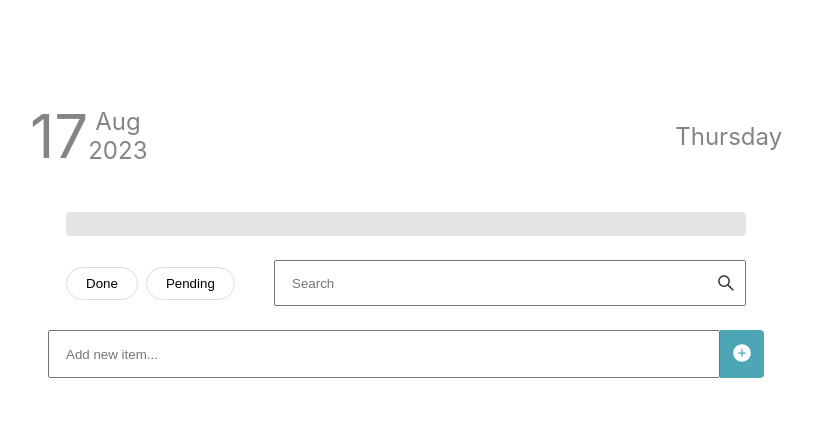
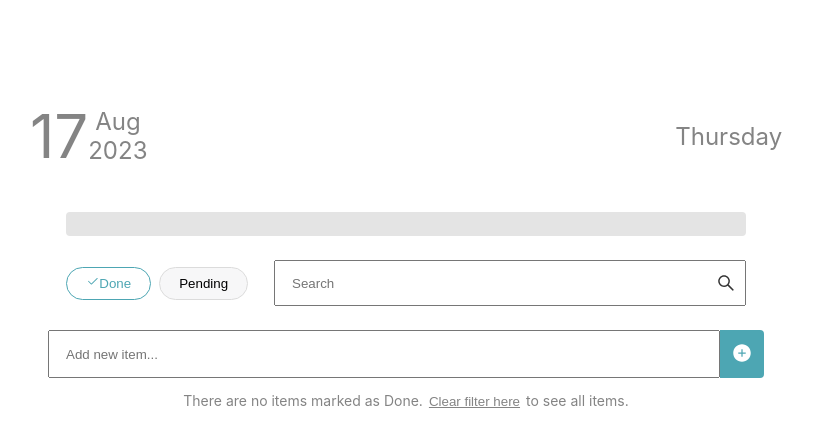
Before and after one commit to sizebay/frontend-challenge, a React (Create React App) app in the folder mid-todo/: page / in a window 1280 px wide. Both pictures are taken after a click on the button "Done". Shown: the top 444 px of the page, without its empty margins (234-1047 px from the left). Built offline with nearby package versions, Linux system fonts and the light colour scheme.

Commit message:
feat: filter ajustment

```diff
--- a/mid-todo/package.json
+++ b/mid-todo/package.json
@@ -10,7 +10,7 @@
     "@types/lodash": "^4.14.197",
     "@types/node": "^12.20.55",
     "@types/react": "^17.0.64",
-    "@types/react-dom": "^17.0.20",
+    "@types/react-dom": "^18.2.7",
     "@types/react-i18next": "^8.1.0",
     "@types/styled-components": "^5.1.26",
     "@types/styled-system": "^5.1.16",
--- a/mid-todo/src/Components/Filter/index.tsx
+++ b/mid-todo/src/Components/Filter/index.tsx
@@ -1,14 +1,87 @@
 import { Container, FilterBtn, FilterInput, Form } from "./style";
 import { AiOutlineSearch } from "react-icons/ai";
+import { BsCheck2 } from "react-icons/bs"
+import { useTodoProvider } from "../../Provider/Todo";
+import { FormEvent, useEffect, useState } from "react";
 
 export default function Filter(){
+  const [searchText, setSearchText] = useState<string>('');
+  const {todoTask, setFilteredTasks, setFilterType,
+    setIsFilterOn, setIsDone, setIsPending, isFilterDone,
+  isFilterPending} = useTodoProvider();
+
+  function handleSearch(e: FormEvent<HTMLFormElement>) {
+    e.preventDefault();
+    const filteredTasks = todoTask.filter((task) => {
+      return task.text.match(searchText);
+    });
+
+    if(searchText.length > 0){
+      setFilteredTasks([...filteredTasks])
+    }else{
+      setFilteredTasks([])
+    }
+  }
+
+  function handleFilterDone(){
+    setIsPending(false)
+    setIsDone(!isFilterDone)
+    const fitleredDoneTask = todoTask.filter((task) => {
+      return task.isCompleted
+    })
+    setFilteredTasks(fitleredDoneTask)
+    if(fitleredDoneTask.length === 0){
+      setFilterType('Done')
+      setIsFilterOn(true)
+    }
+  }
+
+  function handleFilterPending(){
+    setIsDone(false)
+    setIsPending(!isFilterPending)
+    setFilterType('Pending')
+    const fitleredPendingTask = todoTask.filter((task) => {
+      return !task.isCompleted
+    })
+    setFilteredTasks(fitleredPendingTask)
+    if(fitleredPendingTask.length === 0){
+      setFilterType('Pending')
+      setIsFilterOn(true)
+    }
+  }
+
+  useEffect(() => {
+    if(isFilterDone === false && isFilterPending === false){
+      setFilteredTasks([...todoTask])
+      setFilterType('')
+      setIsFilterOn(false)
+    }
+
+  }, [isFilterDone, todoTask, setFilteredTasks, isFilterPending, setIsFilterOn, setFilterType])
+
   return(
     <Container>
       <div>
-        <FilterBtn>Done</FilterBtn>
-        <FilterBtn>Pending</FilterBtn>
+        <FilterBtn
+          onClick={handleFilterDone}
+          isActive={isFilterDone}
+        >
+          {isFilterDone === true &&
+            <BsCheck2 />
+          }
+          Done
+        </FilterBtn>
+        <FilterBtn
+          onClick={handleFilterPending}
+          isActive={isFilterPending}
+        >
+          {isFilterPending === true &&
+            <BsCheck2 />
+          }
+          Pending
+        </FilterBtn>
       </div>
-      <Form>
+      <Form onSubmit={(e) => handleSearch(e)}>
         <AiOutlineSearch style={{
           color: '#333',
           cursor: 'pointer',
@@ -19,7 +92,12 @@ export default function Filter(){
           transform: 'translateY(-50%)',
           width: 20
         }}/>
-        <FilterInput name="search" placeholder="Search"/>
+        <FilterInput
+          name="search"
+          placeholder="Search"
+          onChange={(e) => setSearchText(e.target.value)}
+          value={searchText}
+        />
       </Form>
     </Container>
   )
--- a/mid-todo/src/Components/Filter/style.tsx
+++ b/mid-todo/src/Components/Filter/style.tsx
@@ -15,11 +15,12 @@ export const FilterInput = styled.input`
   width: 450px;
 `
 
-export const FilterBtn = styled.button`
-  background: #FFFFFF 0% 0% no-repeat padding-box;
-  border: 1px solid #DBDBDB;
+export const FilterBtn = styled.button<{isActive: boolean}>`
+  background: ${props => props.isActive? '#FFFFFF' : '#F7F7F8'} 0% 0% no-repeat padding-box;
+  border: 1px solid ${props => props.isActive? '#4DA6B3' : '#DBDBDB'};
   border-radius: 17px;
   cursor: pointer;
+  color: ${props => props.isActive? '#4DA6B3' : 'black'};
   height: 33px;
   margin-right: 8px;
   padding: 0 19px;
--- a/mid-todo/src/Components/List/index.tsx
+++ b/mid-todo/src/Components/List/index.tsx
@@ -1,17 +1,25 @@
-import { useState } from "react";
-import { Actions, AddBtn, AddTask, CompleteBtn, Container, Form, ItemText, Li, RemoveBtn, Ul } from "./style";
+import { FormEvent, useEffect, useState } from "react";
+import { Actions, AddBtn, AddTask, ClearFilter, CompleteBtn, Container, FilterText, Form, ItemText, Li, RemoveBtn, Ul } from "./style";
 import { AiFillPlusCircle, AiFillMinusCircle, AiFillCheckCircle } from "react-icons/ai";
 import { useTodoProvider } from "../../Provider/Todo";
 
+interface TaskType {
+  id: number
+  text: string
+  isCompleted: boolean
+}
 
 export default function List(){
 
-  const { todoTask, addTask} = useTodoProvider();
+  const { todoTask, addTask, filteredTasks,
+     filterType, isFilterOn, setFilteredTasks,
+     setFilterType, setIsFilterOn, setIsDone, setIsPending } = useTodoProvider();
+  const [tasks, setTasks] = useState<TaskType[]>([]);
   const [item, setItem] = useState<string>('');
   const [expandItem, setExpandItem] = useState<number | null>();
   const [changeBackground, setChangeBackgroun] = useState<boolean>(false)
 
-  function handleSubmit(event: any) {
+  function handleSubmit(event: FormEvent<HTMLFormElement>) {
     event.preventDefault();
     if(!item) return
     addTask([...todoTask, {
@@ -36,7 +44,6 @@ export default function List(){
     const allTodos = [...todoTask]
     allTodos.map((todo) => todo.id === id? todo.isCompleted = !todo.isCompleted : todo)
     addTask(allTodos)
-    console.log('completado')
   }
 
   function handleRemoveItem(id: number) {
@@ -45,6 +52,22 @@ export default function List(){
       todo.id !== id ? todo : null)
       addTask(filteredTodo)
   }
+
+  function handleClearFilter() {
+    setFilteredTasks([...todoTask])
+    setIsDone(false)
+    setIsPending(false)
+    setFilterType('')
+    setIsFilterOn(false)
+  }
+
+  useEffect(() => {
+    if(filteredTasks.length > 0){
+      setTasks(filteredTasks)
+    }else{
+      setTasks(todoTask)
+    }
+  },[todoTask, filteredTasks])
 
   return(
     <Container>
@@ -61,8 +84,15 @@ export default function List(){
           <AiFillPlusCircle style={{color: '#fff', height: 20, width: 20}} />
         </AddBtn>
       </Form>
+      {
+        isFilterOn &&
+        <FilterText>
+          There are no items marked as {filterType}.
+          <ClearFilter onClick={handleClearFilter}>Clear filter here</ClearFilter>
+           to see all items.</FilterText>
+      }
       <Ul>
-        {todoTask.map((todo, index) => (
+        {tasks.map((todo, index) => (
           <Li
             key={todo.id}
             onClick={() => handleAction(index)}
--- a/mid-todo/src/Components/List/style.tsx
+++ b/mid-todo/src/Components/List/style.tsx
@@ -55,7 +55,6 @@ export const Li = styled.li<ListProps>`
 
 export const Actions = styled.div`
   display: flex;
-
 `
 
 export const RemoveBtn = styled.button`
@@ -78,3 +77,18 @@ export const CompleteBtn = styled.button`
   height: 48px;
   width: 44px;
 `
+
+export const FilterText = styled.p`
+  font-size: 14px;
+  color: #848484;
+`
+
+export const ClearFilter = styled.button`
+  border: none;
+  background-color: white;
+  color: #848484;
+  cursor: pointer;
+  text-decoration: underline;
+
+
+`
--- a/mid-todo/src/Components/ProgressBar/index.tsx
+++ b/mid-todo/src/Components/ProgressBar/index.tsx
@@ -2,20 +2,6 @@ import { Bar, ConfettiPosition, Container, Progress } from "./style";
 import { useTodoProvider } from "../../Provider/Todo";
 import { useMemo } from "react";
 import ConfettiExplosion from 'react-confetti-explosion';
-
-const config = {
-  angle: 90,
-  spread: 360,
-  startVelocity: 40,
-  elementCount: 70,
-  dragFriction: 0.12,
-  duration: 3000,
-  stagger: 3,
-  width: "10px",
-  height: "10px",
-  perspective: "500px",
-  colors: ["#a864fd", "#29cdff", "#78ff44", "#ff718d", "#fdff6a"]
-};
 
 export default function ProgressBar() {
 
--- a/mid-todo/src/Components/ProgressBar/style.tsx
+++ b/mid-todo/src/Components/ProgressBar/style.tsx
@@ -1,8 +1,8 @@
 import styled from "styled-components";
 
 interface ProgressInterface {
-  value: number,
-  shouldShow: string;
+  value: number
+  shouldShow: string
 }
 
 export const Container = styled.div`
--- a/mid-todo/src/Provider/Todo.tsx
+++ b/mid-todo/src/Provider/Todo.tsx
@@ -9,6 +9,16 @@ interface TodoType {
 interface TaskTodoInterface {
   todoTask: TodoType[]
   addTask: Dispatch<SetStateAction<TodoType[]>>
+  filterType: string
+  setFilterType: Dispatch<SetStateAction<string>>
+  filteredTasks: TodoType[]
+  isFilterOn: boolean
+  setIsFilterOn: Dispatch<SetStateAction<boolean>>
+  isFilterDone: boolean
+  setIsDone: Dispatch<SetStateAction<boolean>>
+  isFilterPending: boolean
+  setIsPending: Dispatch<SetStateAction<boolean>>
+  setFilteredTasks: Dispatch<SetStateAction<TodoType[]>>
   completeTask: Dispatch<SetStateAction<Boolean>>
   removeTask: Dispatch<SetStateAction<TodoType[]>>
 }
@@ -21,10 +31,26 @@ type TodoProviderProps = {
 
 export function TodoProvider ({ children }: TodoProviderProps) {
   const [todo, setTodoTask] = useState<TodoType[]>([]);
+  const [filteredTasks, setFilteredTasks] = useState<TodoType[]>([]);
+  const [filterType, setFilterType] = useState<string>('');
+  const [isFilterOn, setIsFilterOn] = useState<boolean>(false);
+  const [isFilterDone, setIsDone] = useState<boolean>(false);
+  const [isFilterPending, setIsPending] = useState<boolean>(false);
+
 
   const value: TaskTodoInterface = {
     todoTask: todo,
     addTask: setTodoTask,
+    filteredTasks: filteredTasks,
+    setFilteredTasks:setFilteredTasks,
+    filterType: filterType,
+    setFilterType: setFilterType,
+    isFilterOn: isFilterOn,
+    setIsFilterOn: setIsFilterOn,
+    isFilterDone: isFilterDone,
+    setIsDone: setIsDone,
+    isFilterPending: isFilterPending,
+    setIsPending: setIsPending,
     completeTask: () => {},
     removeTask: () => {}
   };
--- a/mid-todo/src/index.tsx
+++ b/mid-todo/src/index.tsx
@@ -1,15 +1,14 @@
 import React from 'react'
-import ReactDOM from 'react-dom'
+import ReactDOM from 'react-dom/client';
 import App from './App'
+import { StyleSheetManager } from 'styled-components';
 
 import './index.css'
 
-const AppContainer = () => {
-  return (
+ReactDOM.createRoot(document.getElementById('szb-app-root') as HTMLElement).render(
+  <StyleSheetManager>
     <React.StrictMode>
       <App />
     </React.StrictMode>
-  )
-}
-
-ReactDOM.render(<AppContainer />, document.getElementById('szb-app-root'))
+  </StyleSheetManager>
+);
```
Also changed, not shown: 2 other files (tests, documents, lock files or other folders).
